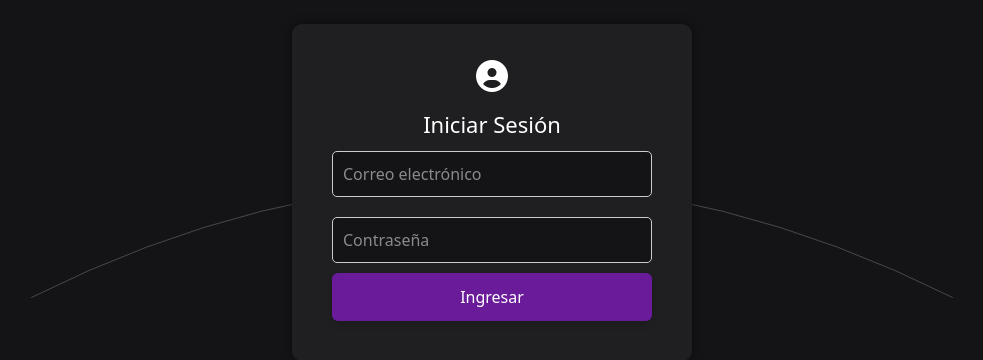
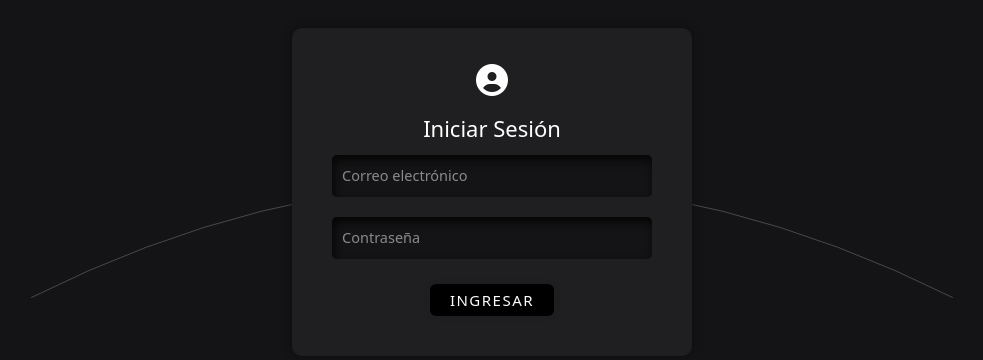
Before and after one commit to CharlyMx32/HRB, an Angular app: page /login in a window 1280 px wide. Shown: the part 208-568 px from the top of the page, without its empty margins (148-1131 px from the left). Built offline with nearby package versions, Linux system fonts and the light colour scheme; a web font is replaced by a local one.

Commit message:
login y css

```diff
--- a/src/app/auth/login/login.component.css
+++ b/src/app/auth/login/login.component.css
@@ -1,77 +1,30 @@
-
-  .contenedor {
+.contenedor {
   min-height: 100vh;
   width: 100vw;
   display: flex;
   justify-content: center;
   align-items: center;
   background-color: #141416;
+  position: relative;
 }
 
-.login-container{
+.login-container {
   width: 100%;
   max-width: 400px;
   padding: 40px;
   text-align: center;
   opacity: 0;
   transform: translateY(-30px);
-  animation:slideIn 1s ease-out forwards;
+  animation: slideIn 1s ease-out forwards;
   border-radius: 10px;
   background-color: #1f1f21;
   box-shadow: 0 0 10px rgba(0, 0, 0, 0.5);
 }
 
 @keyframes slideIn {
-  to {
+  from {
     opacity: 0;
     transform: translateY(-30px);
-  }
-  to{
-    opacity: 1;
-    transform: translateY(0);
-  }
-}
-
-input{
-  width: 100%;
-  padding: 10px;
-  margin: 10px 0;
-  border-radius: 5px;
-  border: 1px solid #ccc;
-  background-color: #141416;
-  color: #fff;
-  transition: border 0.3s ease-in-out, box-shadow 0.3s ease-in-out;
-}
-input:focus{
-  border-color:#4caf50;
-  box-shadow: 0 0 8px rgba(76, 175, 80, 0.5);
-  outline:none
-}
-
-button{
-  width: 100%;
-  padding: 12px;
-  background-color: #6a1b9a;
-  color: #fff;
-  border: none;
-  border-radius: 6px;
-  cursor: pointer;
-  transition: background-color 0.3s ease,transform 0.2s ease;
-  box-shadow:0 4px 6px rgba(0,0,0,0.15);
-}
-button:hover{
-  background-color: #8e24aa;
-  transform: translateY(-2px);
-}
-
-button:active{
-  transform:scale(0.98);
-}
-
-@keyframes errorMessage {
-  from {
-    opacity: 0;
-    transform: translateY(10px);
   }
   to {
     opacity: 1;
@@ -79,8 +32,57 @@ button:active{
   }
 }
 
-.etiquetas{
-  color:#fff;
+input {
+  width: 100%;
+  padding: 10px;
+  margin: 10px 0;
+  border-radius: 5px;
+  border: none;
+  font-size: 14.5px;
+  background-color: #141416;
+  color: #fff;
+  box-shadow: inset 2px 5px 10px rgb(5, 5, 5);
+  transition: border 0.3s ease-in-out, box-shadow 0.3s ease-in-out;
+}
+
+input:focus {
+  border-color: #4caf50;
+  box-shadow: 0 0 8px rgba(76, 175, 80, 0.5);
+  outline: none;
+}
+
+button{
+  padding: 5px 20px;
+  border-radius: 6px;
+  cursor: pointer;
+  margin-top: 15px;
+  border: 0;
+  color: #fff;
+  background-color: rgb(0, 0, 0);
+  box-shadow: rgb(0 0 0 / 5%) 0 0 8px;
+  letter-spacing: 1.5px;
+  text-transform: uppercase;
+  font-size: 15px;
+  transition: all 0.5s ease;
+}
+button:hover{
+  letter-spacing: 3px;
+  background-color: hsl(225, 80%, 48%);
+  color: hsl(0, 0%, 100%);
+  box-shadow: rgb(24, 86, 220) 0px 7px 29px 0px;
+}
+
+button:active{
+  letter-spacing: 3px;
+  background-color: hsl(261deg 80% 48%);
+  color: hsl(0, 0%, 100%);
+  box-shadow: rgb(93 24 220) 0px 0px 0px 0px;
+  transform: translateY(4px);
+  transition: 100ms;
+}
+
+.etiquetas {
+  color: #fff;
   font-size: 22px;
   margin-top: 20px;
 }
@@ -105,3 +107,43 @@ button:active{
     stroke-dashoffset: 0;
   }
 }
+
+.error-message {
+  color: #ff4c4c;
+  font-size: 16px;
+  background-color: rgba(255, 76, 76, 0.2);
+  padding: 10px;
+  margin-top: 10px;
+  border-radius: 5px;
+  border-left: 4px solid #ff4c4c;
+  display: flex;
+  align-items: center;
+  gap: 10px;
+  opacity: 0;
+  transform: translateY(-10px);
+  animation: fadeInError 0.5s ease-in-out forwards, shakeError 0.4s ease-in-out 0.5s;
+}
+
+.error-icon {
+  font-size: 18px;
+  color: #ff4c4c;
+}
+
+@keyframes fadeInError {
+  from {
+    opacity: 0;
+    transform: translateY(-10px);
+  }
+  to {
+    opacity: 1;
+    transform: translateY(0);
+  }
+}
+
+@keyframes shakeError {
+  0% { transform: translateX(0); }
+  25% { transform: translateX(-4px); }
+  50% { transform: translateX(4px); }
+  75% { transform: translateX(-4px); }
+  100% { transform: translateX(0); }
+}
--- a/src/app/auth/login/login.component.html
+++ b/src/app/auth/login/login.component.html
@@ -9,7 +9,10 @@
       <input type="email" name="email" [(ngModel)]="email" placeholder="Correo electrónico" required>
       <input type="password" name="password" [(ngModel)]="password" placeholder="Contraseña" required>
       <button type="submit">Ingresar</button>
-      <p *ngIf="errorMessage">{{ errorMessage }}</p>
-    </form>
+      <p *ngIf="errorMessage" class="error-message">
+        <i class="fa-solid fa-triangle-exclamation error-icon"></i>
+        {{ errorMessage }}
+      </p>
+          </form>
   </div>
 </div>
```
